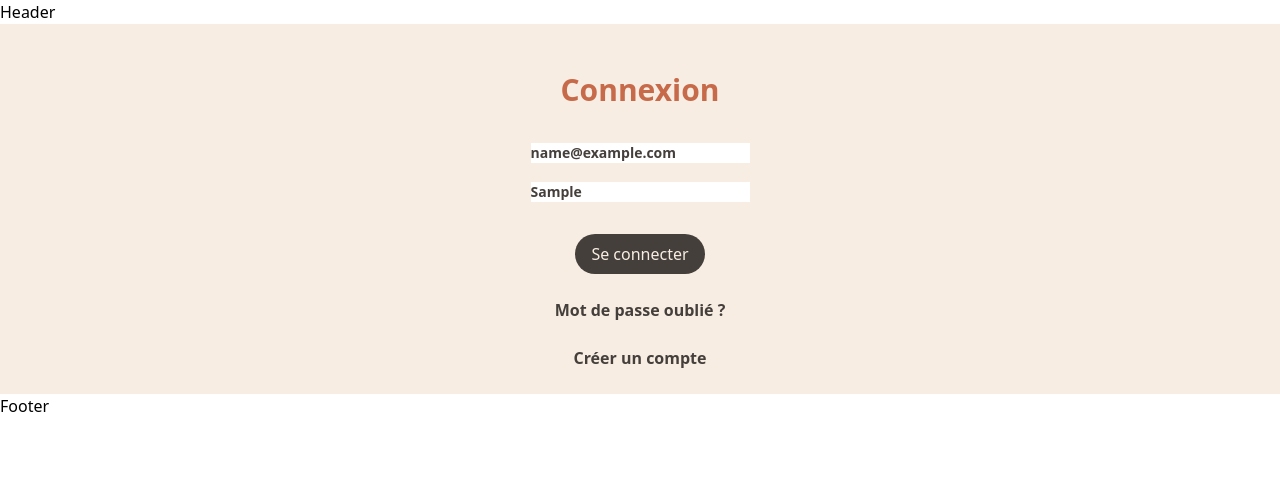
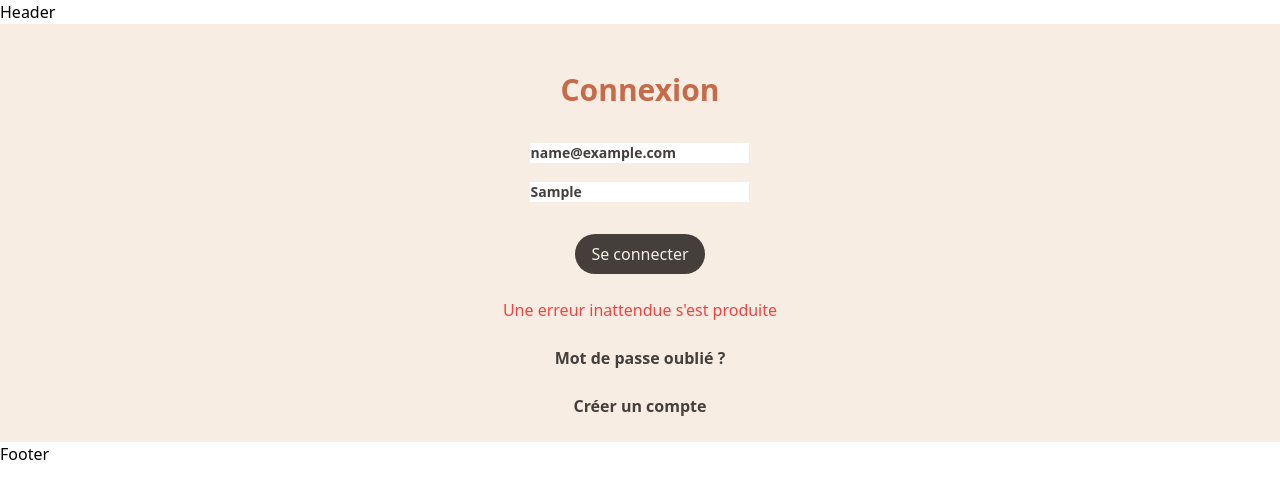
Before and after one commit to julienlisita/planify-frontend, a React (Vite) app: page /login in a window 1280 px wide. Both pictures are taken after typing "name@example.com", "Sample" into the empty fields and a click on the button "Se connecter". Shown: the top 498 px of the page. Built offline with nearby package versions, Linux system fonts and the light colour scheme; no server answers.

Commit message:
Implement authentication error handling in useAuth.js and the login form

```diff
--- a/src/components/auth/LoginForm.jsx
+++ b/src/components/auth/LoginForm.jsx
@@ -7,15 +7,22 @@ import FormLinkStyled from '../common/FormLinkStyled';
 const LoginForm = ({ onLogin }) => {
   const [email, setEmail] = useState('');
   const [password, setPassword] = useState('');
+  const [error, setError] = useState('');
 
-  const handleSubmit = (e) => {
+  const handleSubmit =  async (e) => {
     e.preventDefault();
-    onLogin(email, password);
+    setError('')
+    try {
+      await onLogin(email, password);
+    } catch (err) {
+      setError(err.message);
+    }
   };
+
 
   return (
     <form onSubmit={handleSubmit} className="flex flex-col items-center max-w-sm mx-auto p-6 bg-linen">
-      <div flex flex-col items-center>
+      <div className='flex flex-col items-center'>
         <Input
           placeholder="Email"
           value={email}
@@ -31,6 +38,7 @@ const LoginForm = ({ onLogin }) => {
       </div>
         <Button children="Se connecter"
           className="mt-6" />
+      {error && <p className="text-red-500 mt-6 ">{error}</p>}  {/* Message d'erreur */}
       <div className="flex flex-col items-center">
         <FormLinkStyled
           to="/forgot-password"
--- a/src/hooks/useAuth.js
+++ b/src/hooks/useAuth.js
@@ -27,16 +27,24 @@ import {jwtDecode} from 'jwt-decode';
   const login = async (email, password) => {
     try {
       const response = await axios.post('http://localhost:3000/api/auth/login', { email, password });
-      const { token } = response.data;
-      const decodedToken = jwtDecode(token);
+      if(response.status === 200)
+      {
+        const { token } = response.data;
+        const decodedToken = jwtDecode(token);
 
-      setUser({ id: decodedToken.userId, email: decodedToken.email, roleId: decodedToken.role_id,});
+        setUser({ id: decodedToken.userId, email: decodedToken.email, roleId: decodedToken.role_id,});
 
-      localStorage.setItem('token', token);
+        localStorage.setItem('token', token);
 
-      axios.defaults.headers.common['Authorization'] = `Bearer ${token}`;
+        axios.defaults.headers.common['Authorization'] = `Bearer ${token}`;
+      }
+
     } catch (error) {
-      console.error('Login failed:', error.response?.data || error.message);
+      if (error.response?.status === 401 || error.response?.status === 404) {
+        throw new Error("Identifiant ou mot de passe incorrect");
+      } else {
+        throw new Error("Une erreur inattendue s'est produite");
+      }
     }
   };
 
--- a/src/pages/auth/LoginPage.jsx
+++ b/src/pages/auth/LoginPage.jsx
@@ -5,8 +5,8 @@ import LoginForm from '../../components/auth/LoginForm';
 const LoginPage = () => {
   const { login } = useAuth();
 
-  const handleLogin = (email, password) => {
-    login(email, password);
+  const handleLogin = async (email, password) => {
+    await login(email, password);
   };
 
   return (
```
